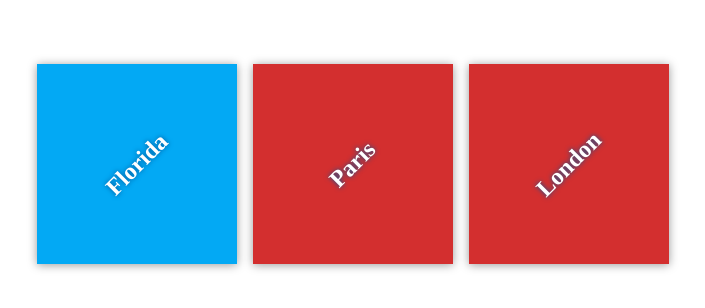
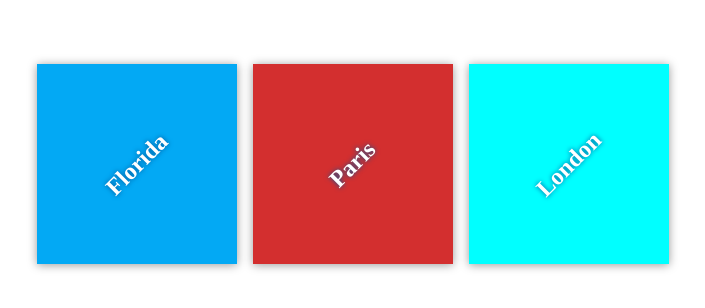
Before and after one commit to vladchuk/my-travel-plans, a plain HTML site: page index.html in a window 1280 px wide. Shown: the part 236-544 px from the top of the page, without its empty margins (287-992 px from the left). Drawn offline with Linux system fonts and the light colour scheme.

Commit message:
Changed London color

```diff
--- a/css/app.css
+++ b/css/app.css
@@ -53,3 +53,7 @@ h2 {
 #paris {
     background-color: #d32f2f;
 }
+
+#london {
+    background-color: cyan;
+}
--- a/index.html
+++ b/index.html
@@ -18,7 +18,7 @@
                 <h2>Paris</h2>
             </div>
 
-			<div class="destination" id="paris">
+			<div class="destination" id="london">
                 <h2>London</h2>
             </div>
         </div>
```
